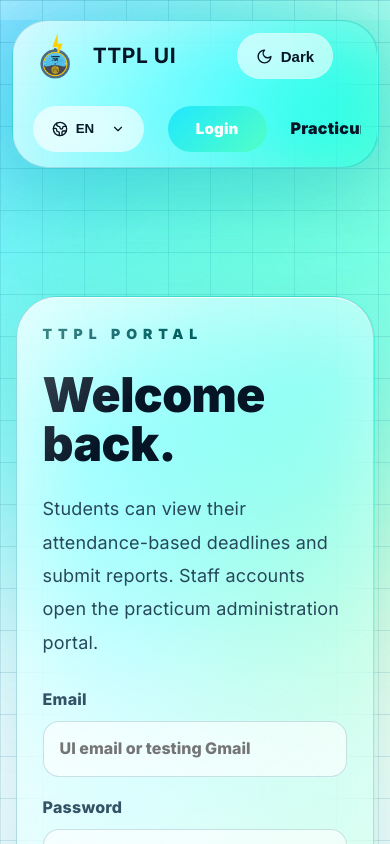
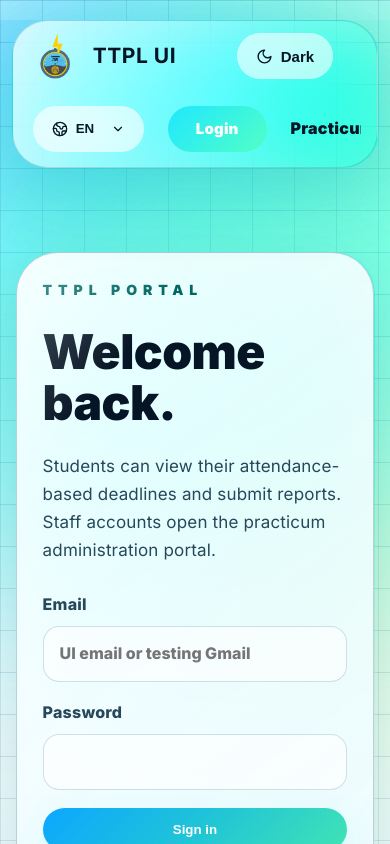
Before and after one commit to shannon-aurelia/TTPL-UI-Website, a Next.js app: page /login in a window 390 px wide. Shown: the top 844 px of the page. Built offline with nearby package versions, Linux system fonts and the light colour scheme; no server answers; the database is empty.

Commit message:
Improve login page contrast

```diff
--- a/app/globals.css
+++ b/app/globals.css
@@ -2248,3 +2248,58 @@ html[data-theme="light"] .review-controls textarea {
 .module-card h3 {
   letter-spacing: -0.01em !important;
 }
+
+
+html[data-theme="light"] .auth-card {
+  background: linear-gradient(145deg, rgba(255,255,255,.92), rgba(235,251,255,.88)) !important;
+  border-color: rgba(6,72,98,.24) !important;
+  box-shadow: 0 24px 70px rgba(8,65,86,.18) !important;
+}
+
+html[data-theme="light"] .auth-card .title {
+  color: #061525 !important;
+}
+
+html[data-theme="light"] .auth-card .subtitle,
+html[data-theme="light"] .auth-card .auth-note,
+html[data-theme="light"] .auth-card .auth-divider,
+html[data-theme="light"] .auth-card .auth-form label {
+  color: #27485a !important;
+}
+
+html[data-theme="light"] .auth-card .eyebrow {
+  color: #006762 !important;
+}
+
+html[data-theme="light"] .auth-card .status-message.warning {
+  background: #fff8d8 !important;
+  border-color: #c69b16 !important;
+  color: #493600 !important;
+}
+
+html[data-theme="light"] .auth-card .status-message.error {
+  background: #fff0f2 !important;
+  border-color: #be4356 !important;
+  color: #701d2b !important;
+}
+
+html[data-theme="light"] .auth-card .auth-divider::before,
+html[data-theme="light"] .auth-card .auth-divider::after {
+  background: rgba(6,72,98,.24) !important;
+}
+
+@media (max-width: 640px) {
+  .auth-section {
+    padding-top: 36px;
+  }
+
+  .auth-card .title {
+    font-size: 48px;
+    line-height: 1.05;
+  }
+
+  .auth-card .subtitle {
+    font-size: 17px;
+    line-height: 1.65;
+  }
+}
```
